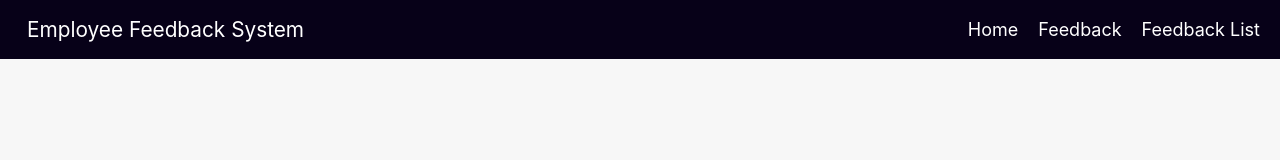
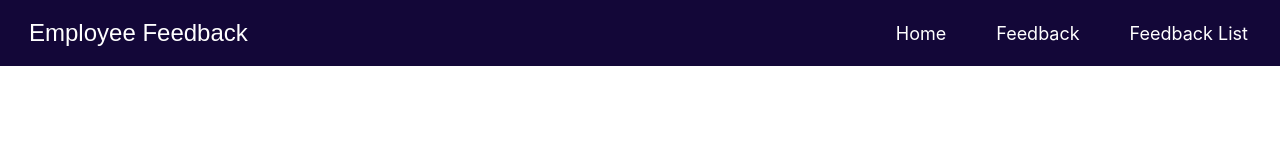
Before and after one commit to KSaubhagya/Employee-Feedback-MS, a React (Create React App) app in the folder frontend/: page /feedback in a window 1280 px wide. Shown: the top 160 px of the page. Built offline with nearby package versions, Linux system fonts and the light colour scheme; no server answers.

Commit message:
satble 7.0

```diff
--- a/frontend/src/components/FeedbackList.js
+++ b/frontend/src/components/FeedbackList.js
@@ -44,7 +44,7 @@ const FeedbackList = () => {
 
   return (
     <div className="feedback-list-container">
-      <h1>Employee Feedback List</h1>
+      <h2>Employee Feedback List</h2>
       {error && <p className="error">{error}</p>}
       <table className="feedback-table">
         <thead>
--- a/frontend/src/components/Navbar.js
+++ b/frontend/src/components/Navbar.js
@@ -6,7 +6,7 @@ const Navbar = () => {
         <nav className="navbar">
             <div className="navbar-container">
                 <Link to="/" className="navbar-logo">
-                    Employee Feedback System
+                    Employee Feedback
                 </Link>
 
                 <ul className="navbar-menu">
--- a/frontend/src/styles/FeedbackForm.css
+++ b/frontend/src/styles/FeedbackForm.css
@@ -6,11 +6,16 @@
   min-height: 100vh;
   background-color: #f7f7f7;
   font-family: 'Arial', sans-serif;
+  background-image: url('../assets/fs1.jpg');
+  background-size: cover;
+  background-position: center;
+  background-repeat: no-repeat;
+  background-color: "rgba(0, 0, 0, 0.98)";
 }
 
 
 
-/* Form styles */
+
 .feedback-form {
   background-color: #ffffff;
   padding: 2rem;
--- a/frontend/src/styles/FeedbackList.css
+++ b/frontend/src/styles/FeedbackList.css
@@ -2,6 +2,14 @@
     width: 90%;
     margin: 50px auto;
     text-align: center;
+  }
+
+  .h2{
+    text-align: center;
+    color: #14073d;
+    font-size: 2rem;
+    margin-bottom: 1.5rem;
+    font-weight: 900;
   }
 
   .feedback-table {
--- a/frontend/src/styles/LoginPage.css
+++ b/frontend/src/styles/LoginPage.css
@@ -3,9 +3,10 @@
   display: flex;
   justify-content: center;
   align-items: center;
+  margin-top: 0%;
   height: 100vh;
   background-color: #f8f8f8;
-  background-image: url('../assets/fs4.jpg'); /* Add your image path here */
+  background-image: url('../assets/fs1.jpg');
   background-size: cover;
   background-position: center;
   background-repeat: no-repeat;
@@ -23,9 +24,10 @@
 
 h2 {
   text-align: center;
-  font-size: 2rem;
   color: #14073d;
-  margin-bottom: 17px;
+  font-size: 1.5rem;
+  margin-bottom: 1.5rem;
+  font-weight: 700;
   margin-top: 2px;
 }
 
@@ -51,7 +53,7 @@ h2 {
 }
 
 .input-group input:focus {
-  border-color: #0d032c; /* border on focus */
+  border-color: #0d032c;
   outline: none;
 }
 
--- a/frontend/src/styles/Navbar.css
+++ b/frontend/src/styles/Navbar.css
@@ -1,6 +1,7 @@
 .navbar {
-    background-color: #070118; /* Green background */
-    padding: 10px 20px; /* Padding */
+    background-color: #130738;
+    padding: 12px 22px;
+    box-shadow: 0 2px 10px rgba(0, 0, 0, 0.2);
 }
 
 .navbar-container {
@@ -11,9 +12,10 @@
 
 .navbar-logo {
     color: white;
-    font-size: 1.3rem;
+    font-size: 1.5rem;
     text-decoration: none;
     padding: 7px;
+    font-family: 'Arial', sans-serif;
 }
 
 .navbar-menu {
@@ -24,32 +26,62 @@
 }
 
 .navbar-item {
-    margin-left: 20px;
+    margin-left: 30px;
 }
 
 .navbar-links {
     color: white;
     text-decoration: none;
     font-size: 18px;
-    transition: color 0.3s;
+    transition: color 0.3s, background-color 0.3s;
+    padding: 5px 10px;
+    border-radius: 5px;
 }
 
 .navbar-links:hover {
-    color: #ddd; /* Change color on hover */
+    color: #ddd;
+    background-color: rgba(255, 255, 255, 0.1);
 }
 
-/* Responsive Design */
+
 @media (max-width: 768px) {
     .navbar-menu {
         flex-direction: column;
-        display: none; /* Hide menu by default */
+        display: none;
+        background-color: #070118;
+        position: absolute;
+        top: 60px;
+        left: 0;
+        width: 100%;
+        z-index: 1000;
     }
 
     .navbar-menu.active {
-        display: flex; /* Show menu when active */
+        display: flex;
     }
 
     .navbar-item {
-        margin: 10px 0; /* Margin for vertical spacing */
+        margin: 10px 0;
     }
 }
+
+
+.hamburger {
+    display: none;
+    flex-direction: column;
+    cursor: pointer;
+}
+
+.hamburger div {
+    width: 25px;
+    height: 3px;
+    background-color: white;
+    margin: 4px 0;
+    transition: 0.4s;
+}
+
+@media (max-width: 768px) {
+    .hamburger {
+        display: flex;
+    }
+}
```
